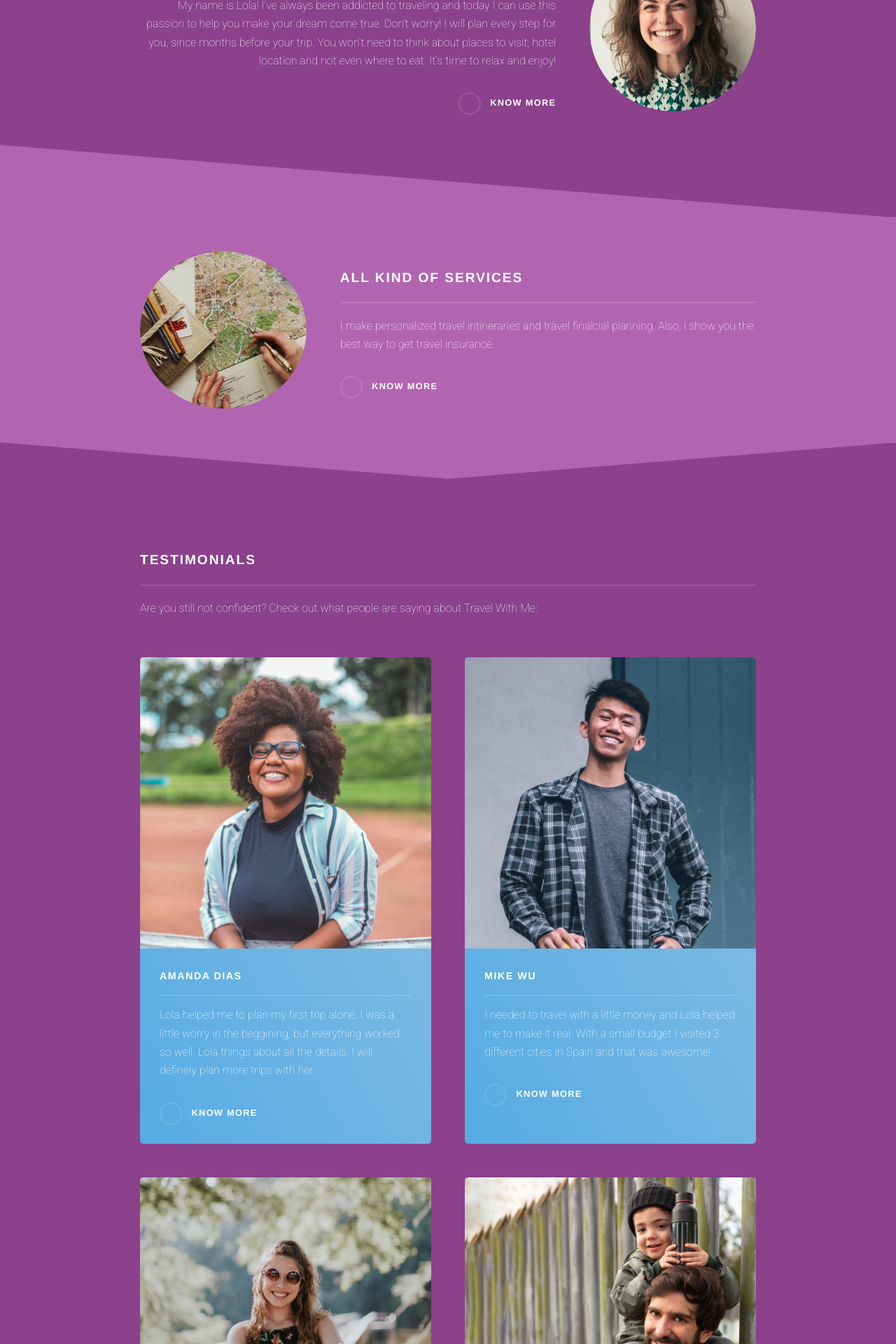
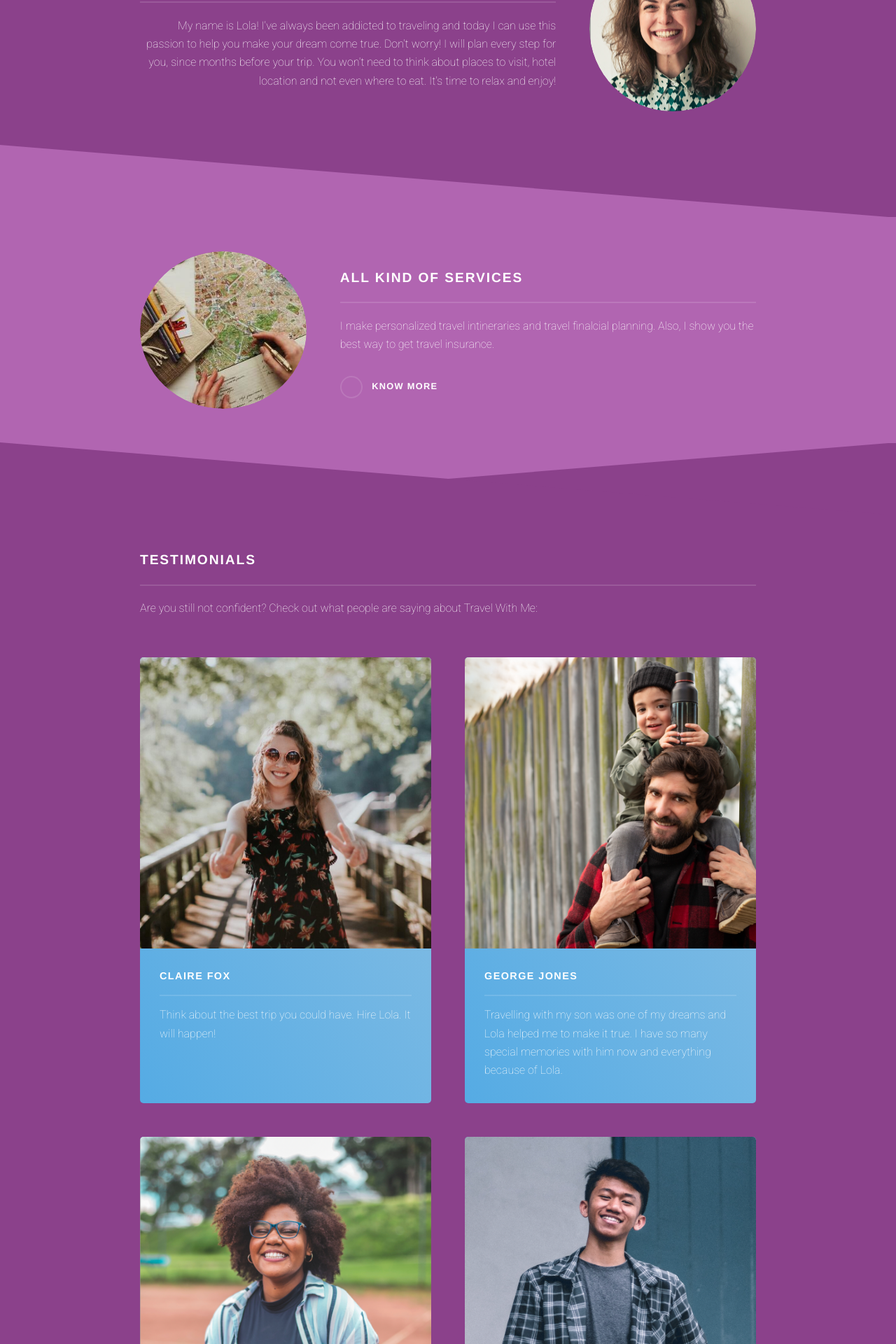
Before and after one commit to mylenavendramini/travelwithme-version2-react, a React (Create React App) app: page / in a window 1280 px wide. Shown: the part 720-2640 px from the top of the page at 70% size. Built offline with nearby package versions, Linux system fonts and the light colour scheme.

Commit message:
fist commit

```diff
--- a/src/components/testimonials/testimonials.jsx
+++ b/src/components/testimonials/testimonials.jsx
@@ -56,6 +56,26 @@ function Testimonials() {
       <section className="features">
         <article>
           <a href="/" className="image">
+            <img src="images/person4.png" alt="" />
+          </a>
+          <h3 className="major">Claire Fox</h3>
+          <p>
+            Think about the best trip you could have. Hire Lola. It will happen!
+          </p>
+        </article>
+        <article>
+          <a href="/" className="image">
+            <img src="images/person5.png" alt="" />
+          </a>
+          <h3 className="major">George Jones</h3>
+          <p>
+            Travelling with my son was one of my dreams and Lola helped me to
+            make it true. I have so many special memories with him now and
+            everything because of Lola.
+          </p>
+        </article>
+        <article>
+          <a href="/" className="image">
             <img src="images/person1.png" alt="" />
           </a>
           <h3 className="major">Amanda Dias</h3>
@@ -64,9 +84,6 @@ function Testimonials() {
             the beggining, but everything worked so well. Lola things about all
             the details. I will definely plan more trips with her.
           </p>
-          <Link onClick={scrollToTop} to={"/services"} className="special">
-            Know more
-          </Link>
         </article>
         <article>
           <a href="/" className="image">
@@ -78,35 +95,6 @@ function Testimonials() {
             real. With a small budget I visited 3 different cities in Spain and
             that was awesome!
           </p>
-          <Link onClick={scrollToTop} to={"/services"} className="special">
-            Know more
-          </Link>
-        </article>
-        <article>
-          <a href="/" className="image">
-            <img src="images/person4.png" alt="" />
-          </a>
-          <h3 className="major">Claire Fox</h3>
-          <p>
-            Think about the best trip you could have. Hire Lola. It will happen!
-          </p>
-          <Link onClick={scrollToTop} to={"/services"} className="special">
-            Know more
-          </Link>
-        </article>
-        <article>
-          <a href="/" className="image">
-            <img src="images/person5.png" alt="" />
-          </a>
-          <h3 className="major">George Jones</h3>
-          <p>
-            Travelling with my son was one of my dreams and Lola helped me to
-            make it true. I have so many special memories with him now and
-            everything because of Lola.
-          </p>
-          <Link onClick={scrollToTop} to={"/services"} className="special">
-            Know more
-          </Link>
         </article>
       </section>
 
--- a/src/components/wraper/wraper.jsx
+++ b/src/components/wraper/wraper.jsx
@@ -11,9 +11,9 @@ function Wraper() {
       <section id="wrapper">
         <section id="one" className="wrapper spotlight style1">
           <div className="inner">
-            <a href="/" className="image">
+            <span className="image">
               <img src="images/person3.jpg" alt="" />
-            </a>
+            </span>
             <div className="content">
               <h2 className="major">Hello! 👋</h2>
               <p>
@@ -24,16 +24,13 @@ function Wraper() {
                 hotel location and not even where to eat. It's time to relax and
                 enjoy!
               </p>
-              <Link onClick={scrollToTop} to={"/services"} className="special">
-                Know more
-              </Link>
             </div>
           </div>
         </section>
 
         <section id="two" className="wrapper alt spotlight style2">
           <div className="inner">
-            <a href="/" className="image">
+            <a href="/services" className="image">
               <img src="images/planner.jpg" alt="" />
             </a>
             <div className="content">
```
